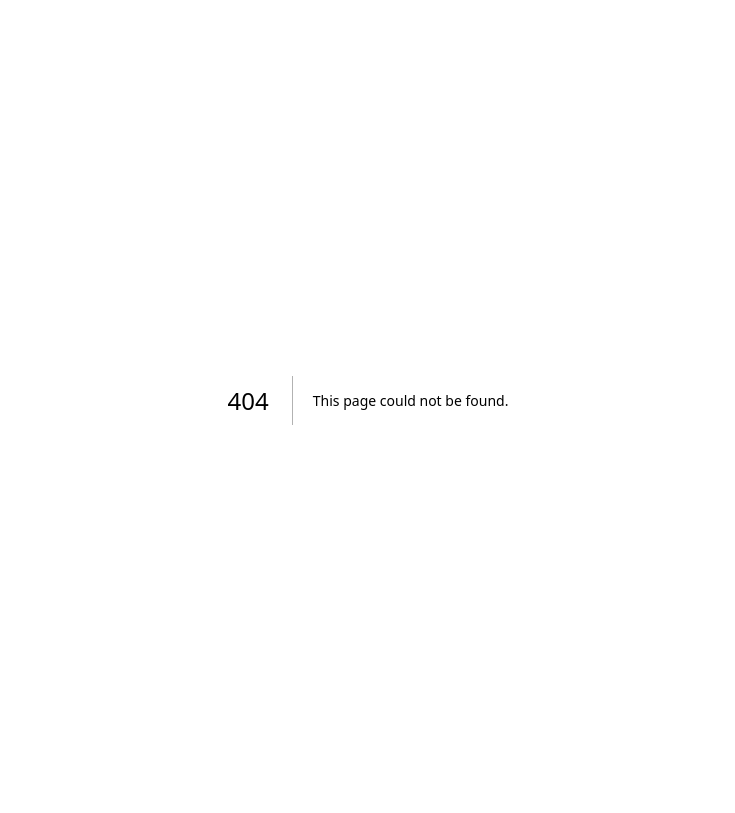
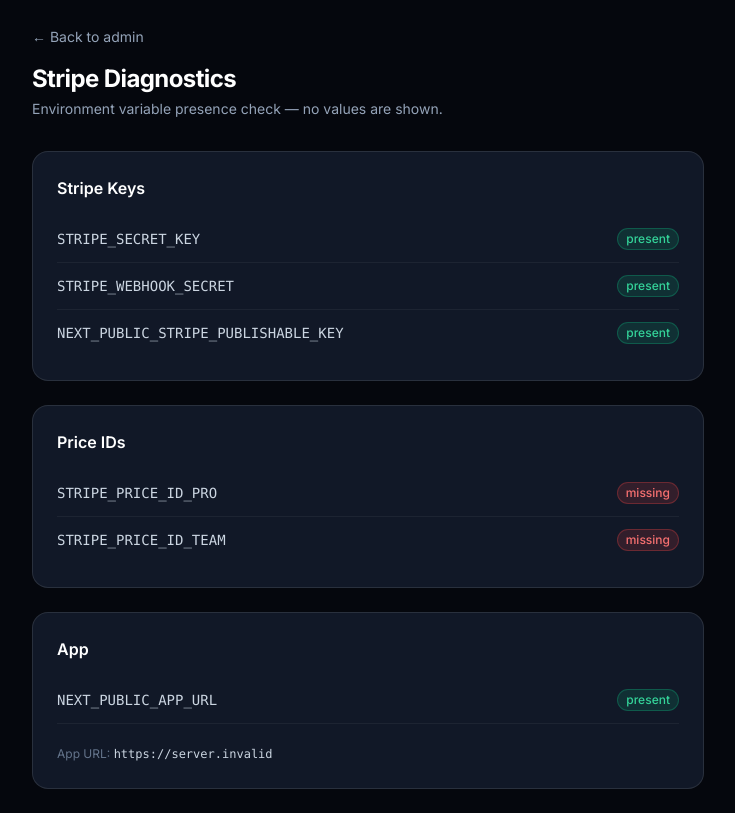
Before and after one commit to maxxxiss/memelaunch-os-private-beta, a Next.js app: page /admin/stripe in a window 1280 px wide. Before the commit this address had no page. Shown: the whole page, without its empty margins (272-1007 px from the left). Built offline with nearby package versions, Linux system fonts and the light colour scheme; no server answers.

Commit message:
Prepare live Stripe production setup

```diff
--- a/app/admin/page.tsx
+++ b/app/admin/page.tsx
@@ -156,6 +156,13 @@
               <div className="font-medium text-white">Manage Projects</div>
               <div className="text-sm text-slate-400">View all launch projects</div>
             </Link>
+            <Link
+              href="/admin/stripe"
+              className="p-4 bg-[#0b1020] rounded-lg border border-white/10 hover:border-white/20 transition-colors"
+            >
+              <div className="font-medium text-white">Stripe Diagnostics</div>
+              <div className="text-sm text-slate-400">Check env vars and key mode</div>
+            </Link>
           </div>
         </div>
       </div>
--- /dev/null
+++ b/app/admin/stripe/page.tsx
@@ -0,0 +1,102 @@
+import Link from "next/link";
+
+type CheckRowProps = { label: string; present: boolean; mode?: "test" | "live" | null };
+
+function CheckRow({ label, present, mode }: CheckRowProps) {
+  return (
+    <div className="flex justify-between items-center py-3 border-b border-white/5 last:border-0">
+      <span className="text-sm text-slate-300 font-mono">{label}</span>
+      <div className="flex items-center gap-3">
+        {mode && (
+          <span
+            className={`text-xs px-2 py-0.5 rounded-full border font-medium ${
+              mode === "live"
+                ? "bg-emerald-500/15 border-emerald-500/30 text-emerald-400"
+                : "bg-yellow-500/15 border-yellow-500/30 text-yellow-400"
+            }`}
+          >
+            {mode}
+          </span>
+        )}
+        <span
+          className={`text-xs px-2 py-0.5 rounded-full border font-medium ${
+            present
+              ? "bg-emerald-500/15 border-emerald-500/30 text-emerald-400"
+              : "bg-red-500/15 border-red-500/30 text-red-400"
+          }`}
+        >
+          {present ? "present" : "missing"}
+        </span>
+      </div>
+    </div>
+  );
+}
+
+function getStripeMode(key: string | undefined): "live" | "test" | null {
+  if (!key) return null;
+  if (key.startsWith("sk_live_") || key.startsWith("pk_live_")) return "live";
+  if (key.startsWith("sk_test_") || key.startsWith("pk_test_")) return "test";
+  return null;
+}
+
+export default function AdminStripePage() {
+  const stripeKey = process.env.STRIPE_SECRET_KEY;
+  const webhookSecret = process.env.STRIPE_WEBHOOK_SECRET;
+  const publishableKey = process.env.NEXT_PUBLIC_STRIPE_PUBLISHABLE_KEY;
+  const proPriceId = process.env.STRIPE_PRICE_ID_PRO;
+  const teamPriceId = process.env.STRIPE_PRICE_ID_TEAM;
+  const appUrl = process.env.NEXT_PUBLIC_APP_URL;
+
+  const stripeMode = getStripeMode(stripeKey) ?? getStripeMode(publishableKey);
+  const isProduction = appUrl ? !appUrl.includes("localhost") : false;
+  const testKeysInProd = isProduction && stripeMode === "test";
+
+  return (
+    <div className="min-h-screen bg-[#05070d] p-6">
+      <div className="max-w-2xl mx-auto">
+        <header className="mb-8">
+          <Link href="/admin" className="text-sm text-slate-400 hover:text-white mb-4 inline-block">
+            ← Back to admin
+          </Link>
+          <h1 className="text-2xl font-bold text-white tracking-tight">Stripe Diagnostics</h1>
+          <p className="text-slate-400 text-sm mt-1">
+            Environment variable presence check — no values are shown.
+          </p>
+        </header>
+
+        {testKeysInProd && (
+          <div className="mb-6 p-4 bg-yellow-500/10 border border-yellow-500/40 rounded-xl">
+            <p className="text-yellow-400 text-sm font-semibold">
+              Warning: Production is using Stripe test keys. Live payments are not enabled.
+            </p>
+            <p className="text-yellow-400/70 text-xs mt-1">
+              Replace Stripe env vars in Vercel with live keys and redeploy.
+            </p>
+          </div>
+        )}
+
+        <div className="bg-[#111827] p-6 rounded-2xl border border-white/10 mb-6">
+          <h2 className="text-white font-semibold mb-4">Stripe Keys</h2>
+          <CheckRow label="STRIPE_SECRET_KEY" present={!!stripeKey} mode={getStripeMode(stripeKey)} />
+          <CheckRow label="STRIPE_WEBHOOK_SECRET" present={!!webhookSecret} />
+          <CheckRow label="NEXT_PUBLIC_STRIPE_PUBLISHABLE_KEY" present={!!publishableKey} mode={getStripeMode(publishableKey)} />
+        </div>
+
+        <div className="bg-[#111827] p-6 rounded-2xl border border-white/10 mb-6">
+          <h2 className="text-white font-semibold mb-4">Price IDs</h2>
+          <CheckRow label="STRIPE_PRICE_ID_PRO" present={!!proPriceId} />
+          <CheckRow label="STRIPE_PRICE_ID_TEAM" present={!!teamPriceId} />
+        </div>
+
+        <div className="bg-[#111827] p-6 rounded-2xl border border-white/10">
+          <h2 className="text-white font-semibold mb-4">App</h2>
+          <CheckRow label="NEXT_PUBLIC_APP_URL" present={!!appUrl} />
+          <div className="pt-3 mt-1">
+            <span className="text-xs text-slate-500">App URL: </span>
+            <span className="text-xs text-slate-300 font-mono">{appUrl || "not set"}</span>
+          </div>
+        </div>
+      </div>
+    </div>
+  );
+}
```
Also changed, not shown: 1 other file (tests, documents, lock files or other folders).
